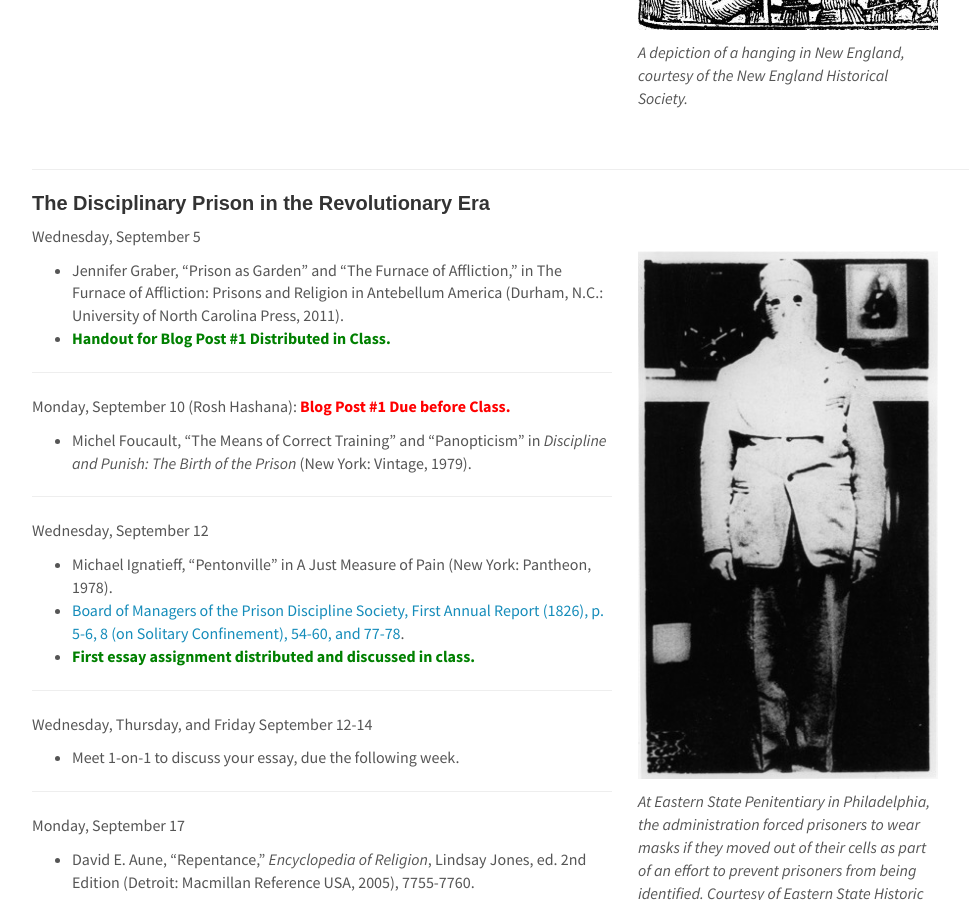
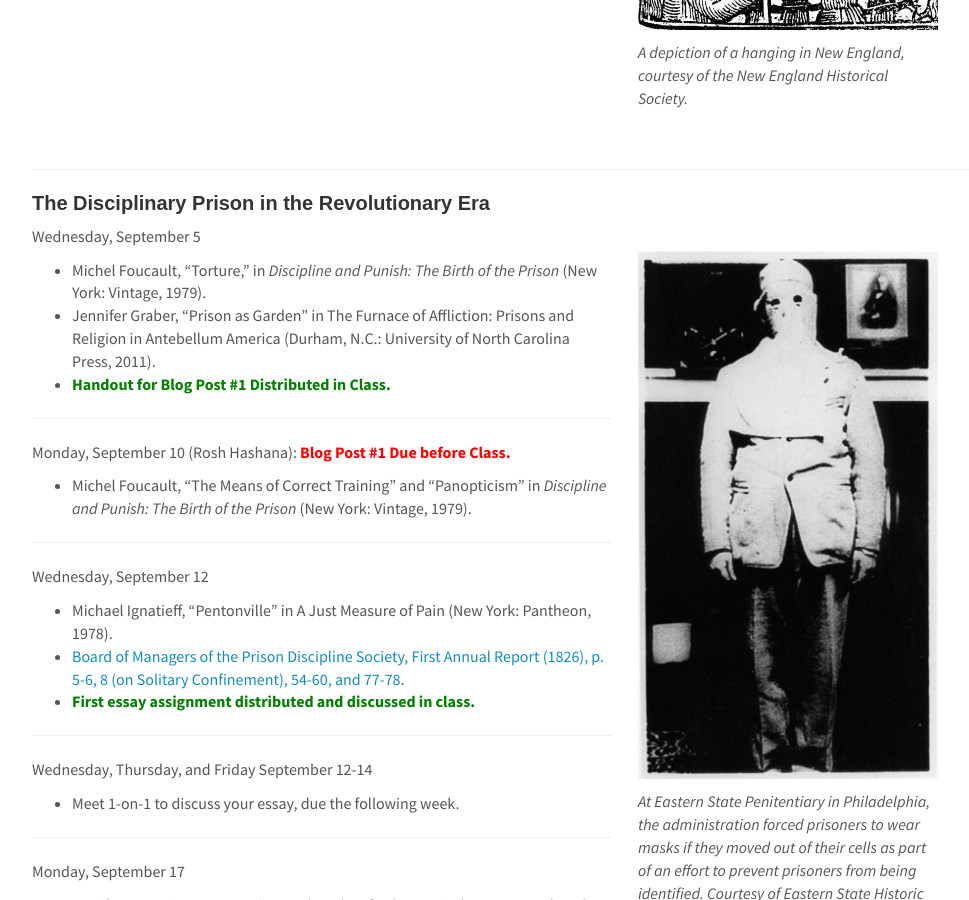
Before and after one commit to cyrusobrien/cyrusobrien, a Jekyll site: the page built from _pages/RelPol275.md, in a window 1280 px wide and 900 px high, scrolled down 3551 px. Shown: the whole window, without its empty margins (108-1077 px from the left). Built offline with Jekyll 4.4.1, drawn with Linux system fonts in a browser that asks for light colours.

Commit message:
Modifying week 2 readings

```diff
--- a/_pages/RelPol275.md
+++ b/_pages/RelPol275.md
@@ -186,7 +186,8 @@ _A depiction of a hanging in New England, courtesy of the New England Historical
 
 Wednesday, September 5
 
-* Jennifer Graber, “Prison as Garden” and “The Furnace of Affliction,” in The Furnace of Affliction: Prisons and Religion in Antebellum America (Durham, N.C.: University of North Carolina Press, 2011).
+* Michel Foucault, "Torture," in _Discipline and Punish: The Birth of the Prison_ (New York: Vintage, 1979).
+* Jennifer Graber, “Prison as Garden” in The Furnace of Affliction: Prisons and Religion in Antebellum America (Durham, N.C.: University of North Carolina Press, 2011).
 * <span style="color:green"> **Handout for Blog Post #1 Distributed in Class.**</span>
 
 ***
```
